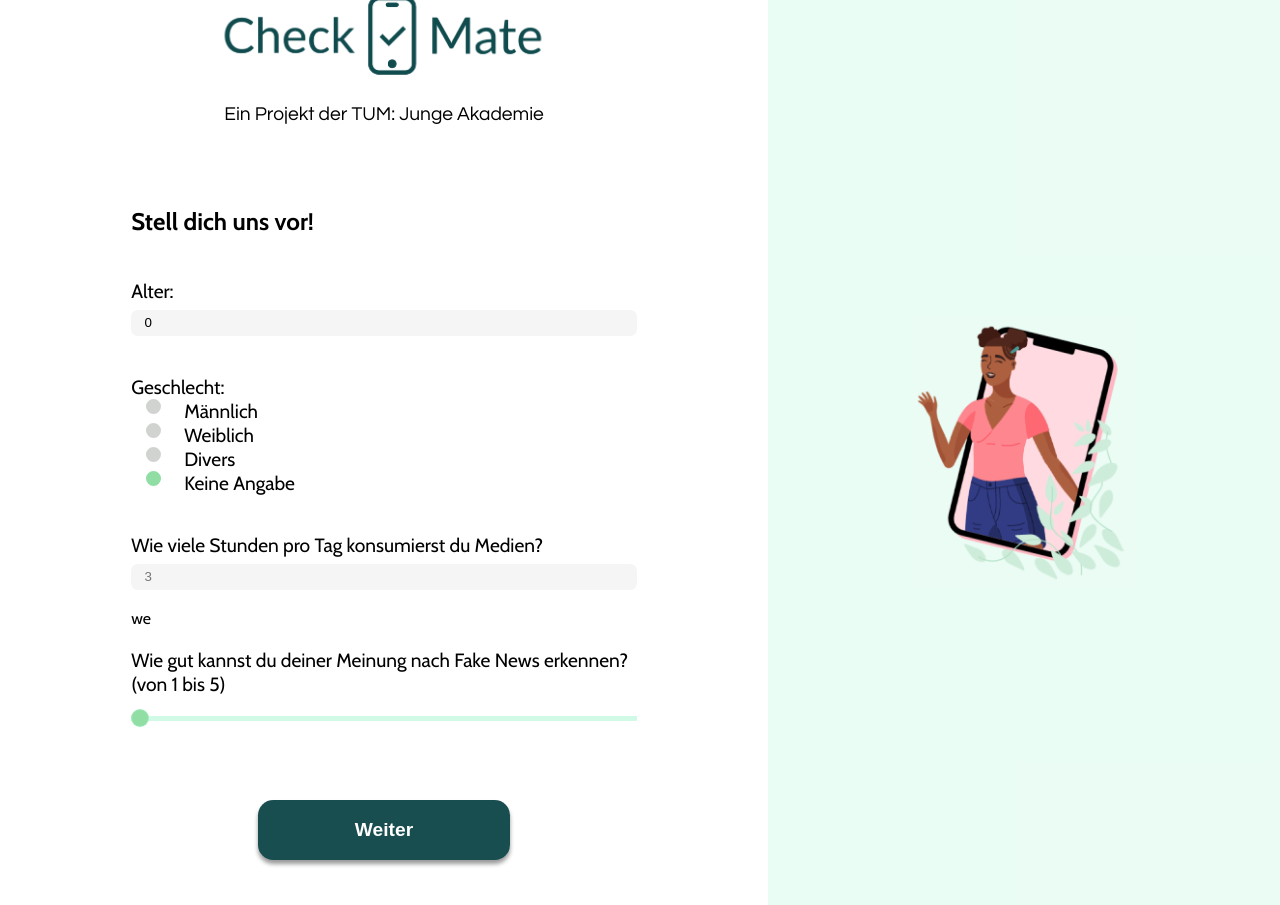
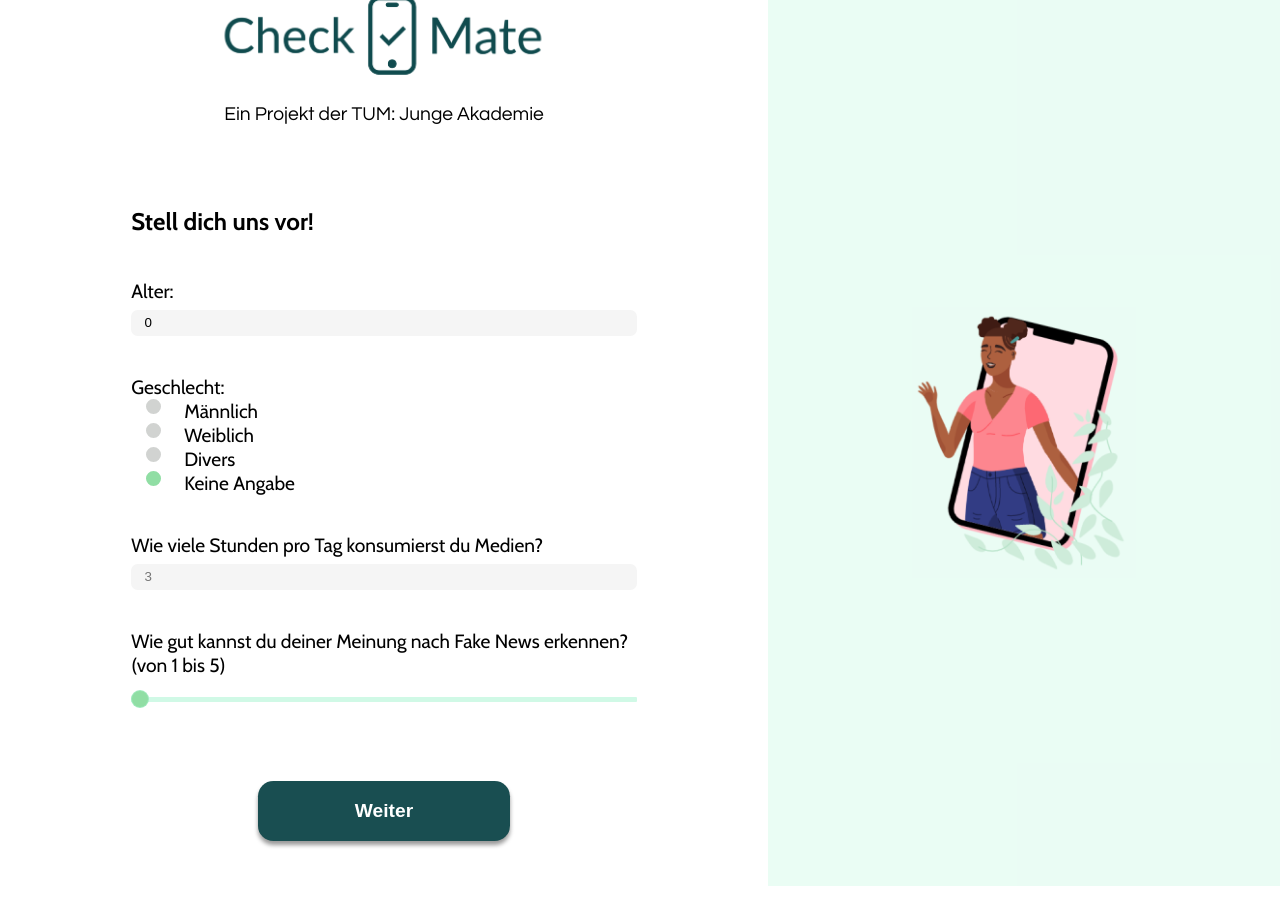
Before and after one commit to miguel131299/checkmate, a React (Vite) app: page /register in a window 1280 px wide. Built offline with nearby package versions, Linux system fonts and the light colour scheme.

Commit message:
Remove random text in registration page

```diff
--- a/src/pages/Registration.jsx
+++ b/src/pages/Registration.jsx
@@ -92,7 +92,6 @@ function Registration() {
                 />
               </label>
             </div>
-            we
             <div className="registration--field-container">
               <label htmlFor="self-assessment">
                 Wie gut kannst du deiner Meinung nach Fake News erkennen? (von 1
```
